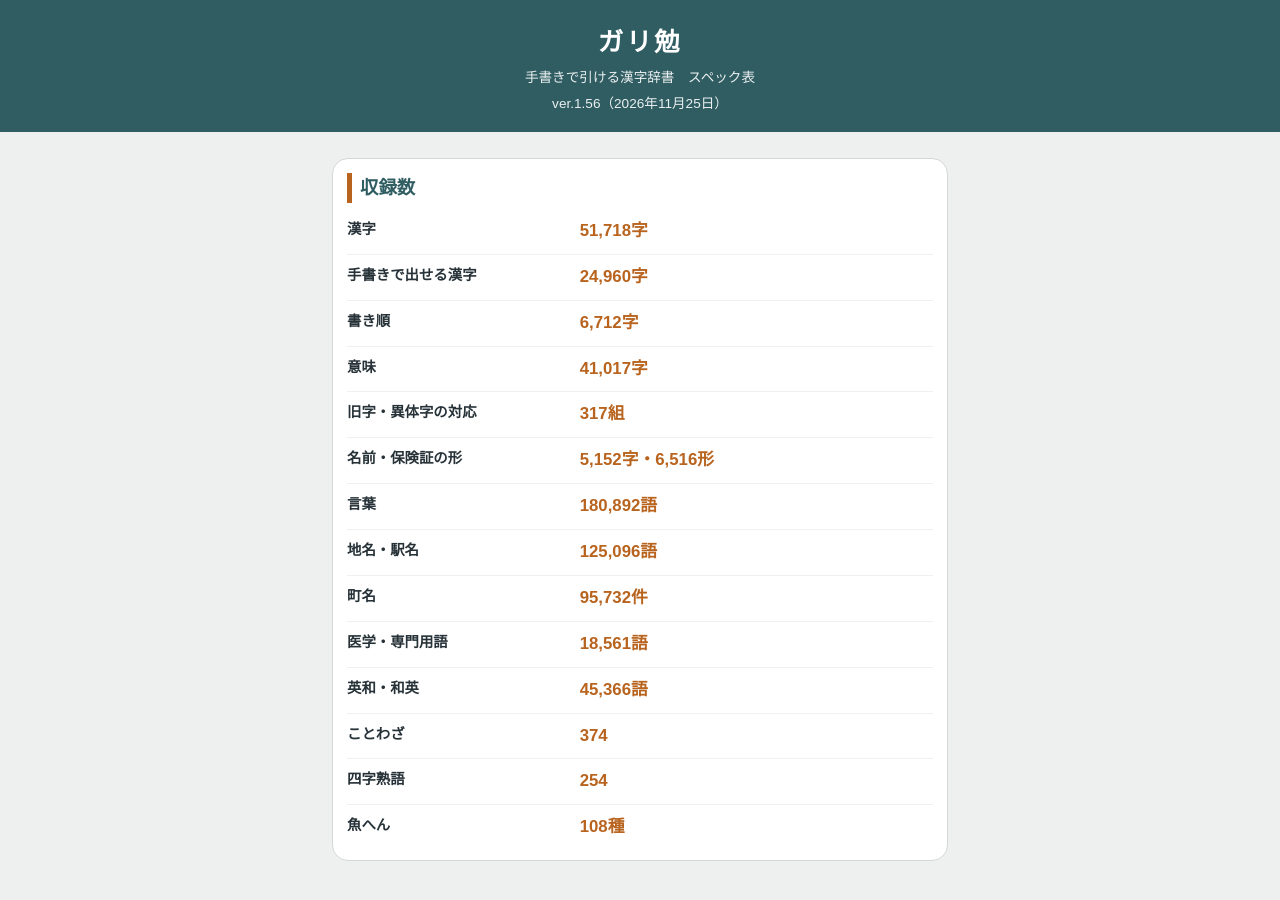
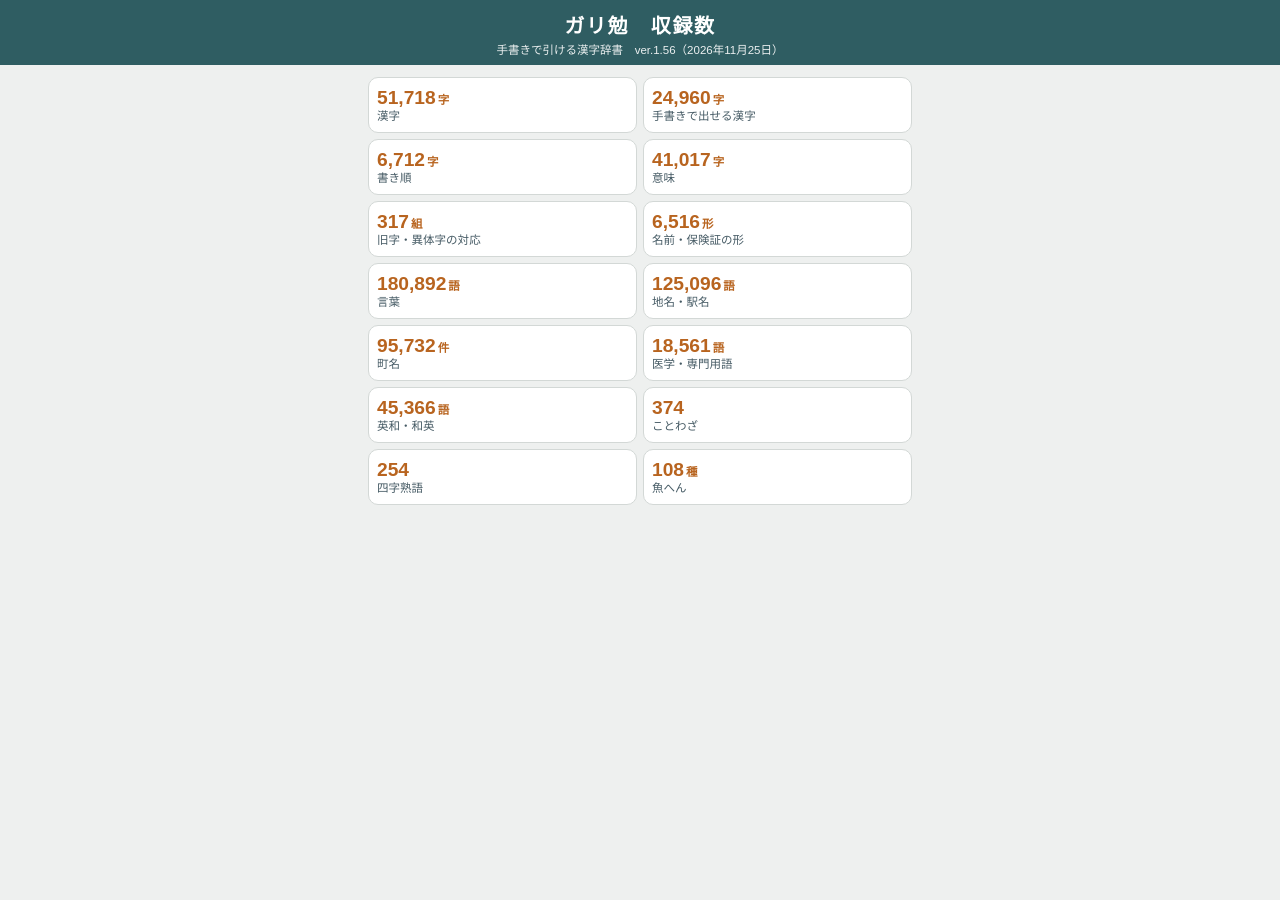
Before and after one commit to kitarou56123-boop/kokugo-app, a plain HTML site: page spec.html in a window 1280 px wide. After the commit the page ends 800 px from the top, so only its background shows below. Drawn offline with Linux system fonts and the light colour scheme.

Commit message:
スペック表を1画面に収まる形に
Co-Authored-By: Claude Opus 5.5 <noreply@anthropic.com>
Claude-Session: https://claude.ai/code/session_01LPNiqHkoB19t12DHLkQpW7

```diff
--- a/spec.html
+++ b/spec.html
@@ -5,55 +5,21 @@
 <meta name="viewport" content="width=device-width,initial-scale=1">
 <title>ガリ勉 スペック表</title>
 <style>
-:root{--ink:#263238;--sub:#607d8b;--acc:#b8641f;--line:#d3d8d6;--bg:#eef0ef;--head:#2f5d62}
 *{box-sizing:border-box}
-body{margin:0;background:var(--bg);color:var(--ink);font-family:"Hiragino Sans","Noto Sans JP",sans-serif;font-size:16px;line-height:1.6}
-header{background:var(--head);color:#fff;padding:22px 16px 18px;text-align:center}
-header h1{margin:0;font-size:1.6rem;letter-spacing:.1em}
-header p{margin:4px 0 0;font-size:.85rem;opacity:.9}
-main{max-width:640px;margin:0 auto;padding:12px 12px 40px}
-section{background:#fff;border:1px solid var(--line);border-radius:16px;padding:14px 14px 10px;margin:14px 0}
-h2{margin:0 0 6px;font-size:1.15rem;color:var(--head);border-left:5px solid var(--acc);padding-left:8px}
-.lead{margin:4px 0 10px;font-size:.95rem}
-dl{margin:0}
-.row{display:flex;gap:10px;padding:9px 0;border-top:1px solid #eef1f0}
-.row:first-child{border-top:none}
-dt{flex:0 0 38%;font-weight:700;font-size:.9rem;color:var(--ink)}
-dd{margin:0;flex:1;font-size:.92rem}
-.num{color:var(--acc);font-weight:700;font-size:1.05rem;display:block}
-.note{color:var(--sub);font-size:.8rem;display:block}
-ul{margin:8px 0 4px;padding-left:1.2em;font-size:.9rem}
-li{margin:4px 0}
-footer{text-align:center;color:var(--sub);font-size:.8rem;padding:10px}
+html,body{margin:0;height:100%}
+body{background:#eef0ef;color:#263238;font-family:"Hiragino Sans","Noto Sans JP",sans-serif;display:flex;flex-direction:column;min-height:100svh}
+header{background:#2f5d62;color:#fff;text-align:center;padding:10px 8px 8px}
+h1{margin:0;font-size:1.25rem;letter-spacing:.08em}
+header p{margin:2px 0 0;font-size:.72rem;opacity:.9}
+main{flex:1;display:grid;grid-template-columns:1fr 1fr;gap:6px;padding:8px;max-width:560px;width:100%;margin:0 auto;align-content:start;padding-top:12px}
+.c{background:#fff;border:1px solid #d3d8d6;border-radius:10px;padding:6px 8px;display:flex;flex-direction:column;justify-content:center;min-height:56px}
+.c b{color:#b8641f;font-size:1.2rem;line-height:1.15}
+.c small{font-size:.72rem;margin-left:2px}
+.c span{font-size:.72rem;color:#455a64;line-height:1.25}
 </style>
 </head>
 <body>
-<header>
-<h1>ガリ勉</h1>
-<p>手書きで引ける漢字辞書　スペック表</p>
-<p>ver.1.56（2026年11月25日）</p>
-</header>
-<main>
-<section>
-<h2>収録数</h2>
-<dl>
-<div class="row"><dt>漢字</dt><dd><span class="num">51,718字</span></dd></div>
-<div class="row"><dt>手書きで出せる漢字</dt><dd><span class="num">24,960字</span></dd></div>
-<div class="row"><dt>書き順</dt><dd><span class="num">6,712字</span></dd></div>
-<div class="row"><dt>意味</dt><dd><span class="num">41,017字</span></dd></div>
-<div class="row"><dt>旧字・異体字の対応</dt><dd><span class="num">317組</span></dd></div>
-<div class="row"><dt>名前・保険証の形</dt><dd><span class="num">5,152字・6,516形</span></dd></div>
-<div class="row"><dt>言葉</dt><dd><span class="num">180,892語</span></dd></div>
-<div class="row"><dt>地名・駅名</dt><dd><span class="num">125,096語</span></dd></div>
-<div class="row"><dt>町名</dt><dd><span class="num">95,732件</span></dd></div>
-<div class="row"><dt>医学・専門用語</dt><dd><span class="num">18,561語</span></dd></div>
-<div class="row"><dt>英和・和英</dt><dd><span class="num">45,366語</span></dd></div>
-<div class="row"><dt>ことわざ</dt><dd><span class="num">374</span></dd></div>
-<div class="row"><dt>四字熟語</dt><dd><span class="num">254</span></dd></div>
-<div class="row"><dt>魚へん</dt><dd><span class="num">108種</span></dd></div>
-</dl>
-</section>
-
-</main>
+<header><h1>ガリ勉　収録数</h1><p>手書きで引ける漢字辞書　ver.1.56（2026年11月25日）</p></header>
+<main><div class="c"><b>51,718<small>字</small></b><span>漢字</span></div><div class="c"><b>24,960<small>字</small></b><span>手書きで出せる漢字</span></div><div class="c"><b>6,712<small>字</small></b><span>書き順</span></div><div class="c"><b>41,017<small>字</small></b><span>意味</span></div><div class="c"><b>317<small>組</small></b><span>旧字・異体字の対応</span></div><div class="c"><b>6,516<small>形</small></b><span>名前・保険証の形</span></div><div class="c"><b>180,892<small>語</small></b><span>言葉</span></div><div class="c"><b>125,096<small>語</small></b><span>地名・駅名</span></div><div class="c"><b>95,732<small>件</small></b><span>町名</span></div><div class="c"><b>18,561<small>語</small></b><span>医学・専門用語</span></div><div class="c"><b>45,366<small>語</small></b><span>英和・和英</span></div><div class="c"><b>374<small></small></b><span>ことわざ</span></div><div class="c"><b>254<small></small></b><span>四字熟語</span></div><div class="c"><b>108<small>種</small></b><span>魚へん</span></div></main>
 </body>
 </html>
```
